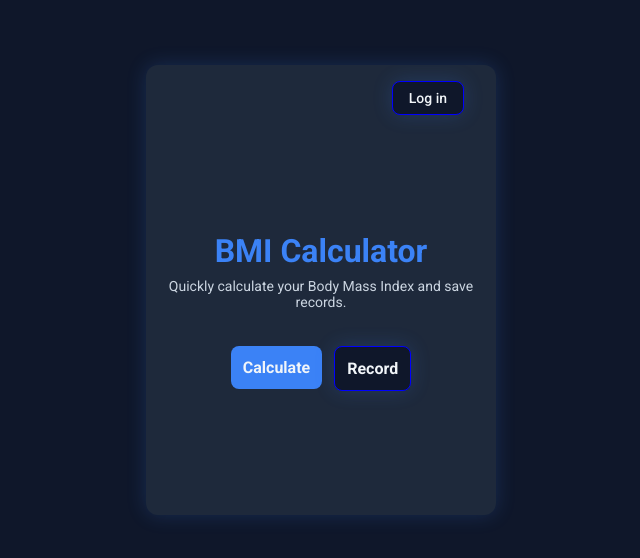
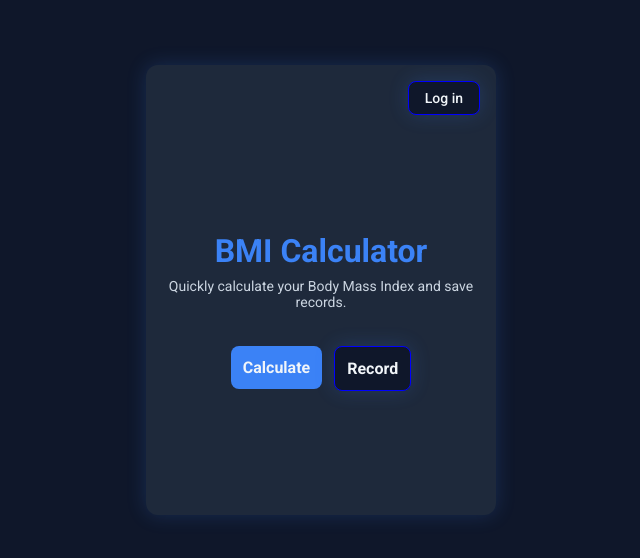
Before and after one commit to ThetThetSu/BMIcalculator, a React (Vite) app: page / in a window 1280 px wide. Shown: the part 110-668 px from the top of the page, without its empty margins (319-959 px from the left). Built offline with nearby package versions, Linux system fonts and the light colour scheme; no server answers.

Commit message:
Adjust button margin in index.css to enhance layout alignment and improve overall button aesthetics.

```diff
--- a/src/index.css
+++ b/src/index.css
@@ -226,6 +226,7 @@ button:hover {
   justify-content: flex-end;
   gap: 8px;
   margin-left: auto;
+  margin-right: -1rem;
 }
 
 .auth-buttons button {
```
